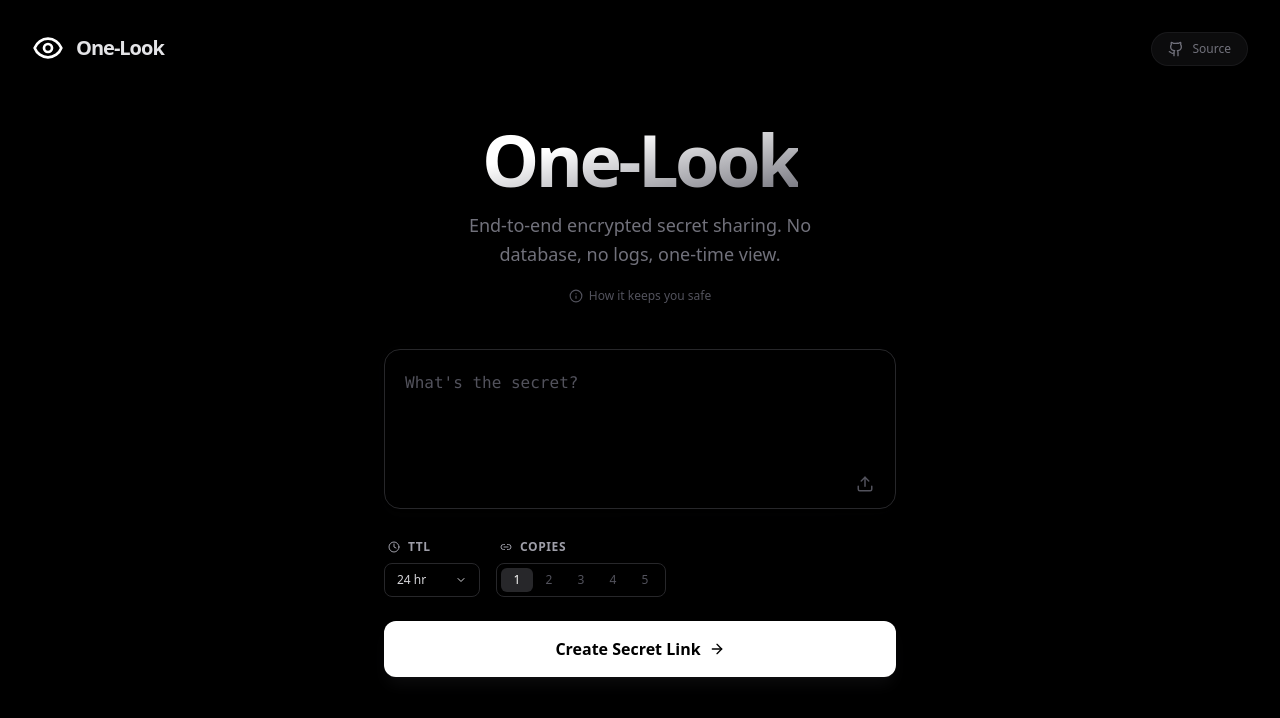
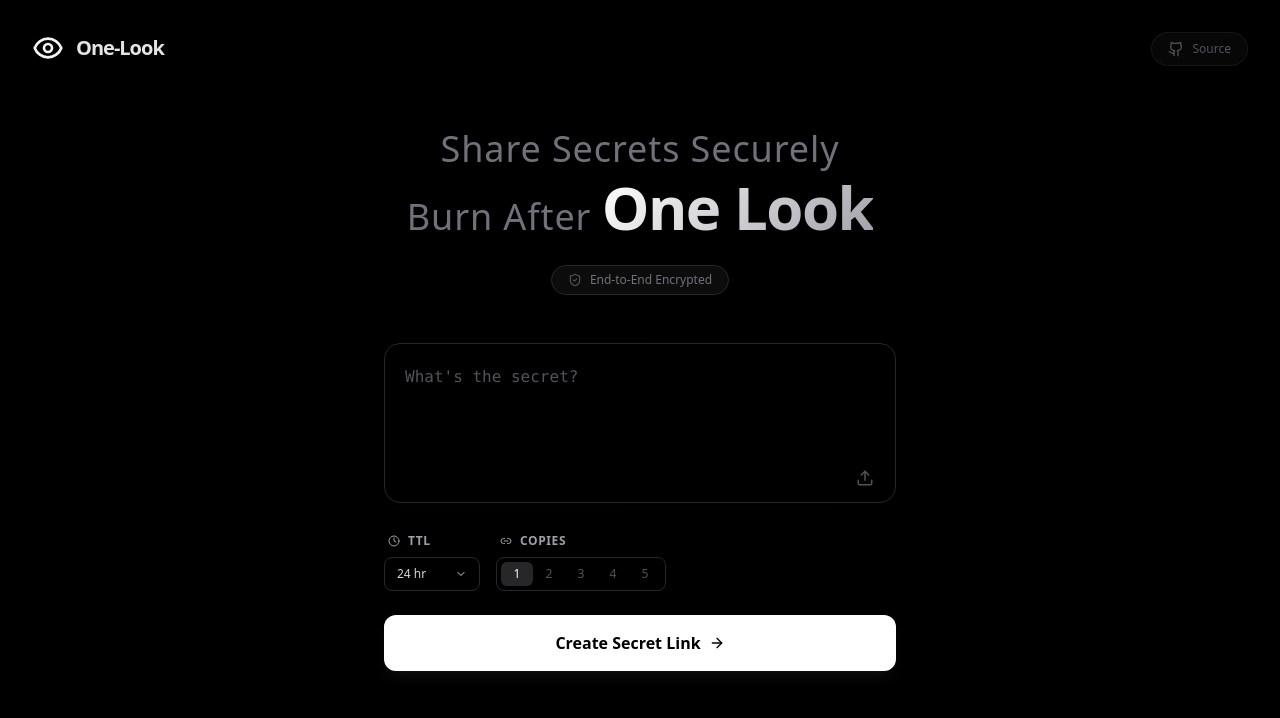
Before and after one commit to Kadxy/one-look, a Next.js app: page / in a window 1280 px wide. Shown: the top 718 px of the page. Built offline with nearby package versions, Linux system fonts and the light colour scheme.

Commit message:
feat: Refine global styles, update homepage layout, and enhance secret view UI with text adjustments.

```diff
--- a/src/app/globals.css
+++ b/src/app/globals.css
@@ -4,7 +4,8 @@
 
     html,
     body {
-        background-color: #000000;
+        background-color: #050505;
+        /* 稍微提亮一点点黑，更有质感 */
         color: #e4e4e7;
     }
 
@@ -16,17 +17,17 @@
 
 /* Custom Scrollbar */
 ::-webkit-scrollbar {
-    width: 8px;
-    height: 8px;
+    width: 6px;
+    height: 6px;
 }
 
 ::-webkit-scrollbar-track {
-    background: #000000;
+    background: transparent;
 }
 
 ::-webkit-scrollbar-thumb {
     background: #27272a;
-    border-radius: 4px;
+    border-radius: 3px;
 }
 
 ::-webkit-scrollbar-thumb:hover {
@@ -50,25 +51,19 @@
         transform: translateX(0);
     }
 
-    10%,
-    30%,
-    50%,
-    70%,
-    90% {
+    20%,
+    60% {
         transform: translateX(-4px);
     }
 
-    /* 减小幅度，更优雅 */
-    20%,
     40%,
-    60%,
     80% {
         transform: translateX(4px);
     }
 }
 
 .animate-shake {
-    animation: shake 0.4s ease-in-out;
+    animation: shake 0.4s cubic-bezier(.36, .07, .19, .97) both;
 }
 
 /* Underline slide */
@@ -79,28 +74,27 @@
 .underline-slide::after {
     content: '';
     position: absolute;
-    bottom: 0;
+    bottom: 2px;
     left: 0;
     width: 100%;
-    height: 2px;
-    background: linear-gradient(to right, #52525b, #ffffff, #52525b);
-    /* 更明显的下划线 */
+    height: 1px;
+    background: currentColor;
     transform: scaleX(0);
-    transform-origin: center;
-    transition: transform 0.5s cubic-bezier(0.19, 1, 0.22, 1);
+    transform-origin: right;
+    transition: transform 0.6s cubic-bezier(0.19, 1, 0.22, 1);
+    opacity: 0.5;
 }
 
 .underline-slide:hover::after {
     transform: scaleX(1);
+    transform-origin: left;
 }
 
-/* Gradient text - 增强对比度 */
+/* Platinum Gradient - 更高级的金属质感 */
 .text-gradient {
-    background: linear-gradient(to bottom right, #ffffff 30%, #71717a 100%);
+    background: linear-gradient(135deg, #ffffff 0%, #a1a1aa 100%);
     -webkit-background-clip: text;
     background-clip: text;
     color: transparent;
-    /* 强制透明，防止被其他类覆盖 */
     display: inline-block;
-    /* 防止裁剪问题 */
 }
--- a/src/app/page.tsx
+++ b/src/app/page.tsx
@@ -2,10 +2,10 @@
 
 import CreateForm from "@/components/CreateForm";
 import { GithubIcon } from "@/components/icons/GithubIcon";
-import { Logo } from "@/components/icons/Logo"; // 引入 Logo
+import { Logo } from "@/components/icons/Logo";
 import HowItWorks from "@/components/HowItWorks";
 import { useState } from "react";
-import { Info } from "lucide-react";
+import { ShieldCheck } from "lucide-react";
 
 export default function Home() {
   const [inResult, setInresult] = useState(false);
@@ -15,36 +15,38 @@ export default function Home() {
     <main className="relative flex min-h-screen flex-col items-center justify-center p-6 overflow-hidden bg-black text-zinc-200">
 
       {/* Top Left Logo */}
-      <div className="absolute top-8 left-8 z-20 flex items-center gap-3 select-none animate-in fade-in slide-in-from-top-4 duration-1000">
-        <Logo className="w-8 h-8 text-white" />
-        <span className="font-bold text-xl tracking-tighter">One-Look</span>
+      <div className="fixed top-8 left-8 z-20 flex items-center gap-3 select-none animate-in fade-in slide-in-from-top-4 duration-1000">
+        <Logo className="w-8 h-8 text-zinc-100" />
+        <span className="font-bold text-xl tracking-tighter text-zinc-200">One-Look</span>
       </div>
 
       <div className="absolute inset-0 bg-center [mask-image:linear-gradient(180deg,white,rgba(255,255,255,0))] opacity-10 pointer-events-none"></div>
 
-      <div className="z-10 w-full max-w-lg flex flex-col items-center space-y-10">
+      <div className="z-10 w-full max-w-lg flex flex-col items-center space-y-12">
 
-        <div className="text-center space-y-4 select-none">
-          <h1 className="text-5xl md:text-7xl font-black tracking-tighter animate-in fade-in slide-in-from-bottom-5 duration-1000">
-            <span className="text-gradient">
-              One-Look
+        <div className="text-center space-y-6 select-none">
+          <div className="space-y-2">
+            <p className="text-3xl md:text-4xl font-medium text-zinc-500 animate-in fade-in slide-in-from-bottom-5 duration-1000 tracking-wide">
+              {inResult ? "Your Secrets Secured" : "Share Secrets Securely"}
+            </p>
+            <h1 className="text-3xl md:text-4xl font-medium text-zinc-500 animate-in fade-in slide-in-from-bottom-5 duration-1000 delay-150 tracking-wide">
+              {inResult ? "Link for" : "Burn After"}&nbsp;
+              <span className="inline-block align-baseline font-black text-5xl md:text-6xl tracking-tight pb-1 cursor-default underline-slide text-gradient">
+                One Look
               </span>
             </h1>
-
-          <p className="text-base md:text-lg text-zinc-500 font-medium animate-in fade-in slide-in-from-bottom-5 duration-1000 delay-150 max-w-sm mx-auto leading-relaxed">
-            {inResult
-              ? "Share this link once. It's gone forever."
-              : "End-to-end encrypted secret sharing.\nNo database, no logs, one-time view."}
-          </p>
+          </div>
 
           {!inResult && (
+            <div className="animate-in fade-in slide-in-from-bottom-4 duration-1000 delay-300">
               <button
                 onClick={() => setIsModalOpen(true)}
-              className="inline-flex items-center gap-1.5 text-xs text-zinc-600 hover:text-zinc-400 transition-colors animate-in fade-in duration-1000 delay-300"
+                className="inline-flex items-center gap-2 px-4 py-1.5 rounded-full bg-zinc-900/50 border border-zinc-800 hover:bg-zinc-900 hover:border-zinc-700 hover:text-zinc-300 text-xs font-medium text-zinc-500 transition-all cursor-pointer group"
               >
-              <Info className="w-3.5 h-3.5" />
-              <span>How it keeps you safe</span>
+                <ShieldCheck className="w-3.5 h-3.5 text-zinc-600 group-hover:text-zinc-400 transition-colors" />
+                <span>End-to-End Encrypted</span>
               </button>
+            </div>
           )}
         </div>
 
@@ -58,10 +60,10 @@ export default function Home() {
           href="https://github.com/Kadxy/one-look"
           target="_blank"
           rel="noopener noreferrer"
-          className="flex items-center gap-2 px-4 py-2 rounded-full bg-zinc-900/50 backdrop-blur-sm border border-zinc-800/50 hover:border-zinc-700 transition-all duration-300 group"
+          className="flex items-center gap-2 px-4 py-2 rounded-full bg-zinc-900/30 backdrop-blur-sm border border-zinc-800/50 hover:border-zinc-700 hover:bg-zinc-900 transition-all duration-300 group"
         >
-          <GithubIcon size={16} className="text-zinc-500 group-hover:text-zinc-200 transition-colors" />
-          <span className="text-xs font-medium text-zinc-500 group-hover:text-zinc-300 transition-colors">Source</span>
+          <GithubIcon size={16} className="text-zinc-600 group-hover:text-zinc-200 transition-colors" />
+          <span className="text-xs font-medium text-zinc-600 group-hover:text-zinc-300 transition-colors">Source</span>
         </a>
       </div>
 
--- a/src/app/s/[id]/page.tsx
+++ b/src/app/s/[id]/page.tsx
@@ -2,8 +2,8 @@
 
 import { useState, use, useEffect } from "react";
 import { decryptData } from "@/lib/crypto";
-import { Loader2, EyeOff, Copy, Download, Check, LockOpen, FileText, Image as ImageIcon, Video, Music, ShieldAlert } from "lucide-react";
-import { copyToClipboard as copyText, downloadTextFile, triggerDownload } from "@/lib/utils";
+import { Loader2, EyeOff, Copy, Download, Check, LockOpen, FileText, Image as ImageIcon, Video, Music, SquareAsterisk } from "lucide-react";
+import { copyToClipboard as copyText, downloadTextFile, triggerDownload, cn } from "@/lib/utils";
 import { BurnResponse } from "@/app/api/burn/route";
 import { SecretTypes } from "@/lib/constants";
 import { Logo } from "@/components/icons/Logo";
@@ -65,7 +65,7 @@ export default function ViewSecretPage({ params }: { params: Promise<{ id: strin
             });
 
             if (res.status === 404) {
-                throw new Error("Secret has been destroyed or never existed.");
+                throw new Error("Secret vanished.");
             }
 
             if (!res.ok) {
@@ -117,9 +117,9 @@ export default function ViewSecretPage({ params }: { params: Promise<{ id: strin
     return (
         <main className="relative flex min-h-screen flex-col items-center justify-center p-6 bg-black text-zinc-200 transition-colors duration-300">
             {/* Logo */}
-            <div className="absolute top-8 left-8 z-20 flex items-center gap-3 select-none opacity-50 hover:opacity-100 transition-opacity">
-                <Logo className="w-6 h-6 text-white" />
-                <a href="/" className="font-bold text-lg tracking-tighter">One-Look</a>
+            <div className="absolute top-8 left-8 z-20 flex items-center gap-3 select-none opacity-50 hover:opacity-100 transition-opacity cursor-pointer" onClick={() => window.location.href = '/'}>
+                <Logo className="w-6 h-6 text-zinc-100" />
+                <span className="font-bold text-lg tracking-tighter">One-Look</span>
             </div>
 
             <div className="absolute inset-0 bg-center [mask-image:linear-gradient(180deg,white,rgba(255,255,255,0))] opacity-10 pointer-events-none"></div>
@@ -129,16 +129,16 @@ export default function ViewSecretPage({ params }: { params: Promise<{ id: strin
                 {(status === "idle" || status === 'loading') && (
                     <div className="bg-black border border-zinc-800 p-8 rounded-3xl text-center space-y-8 shadow-2xl shadow-zinc-900/50 animate-in fade-in zoom-in-95 duration-500">
                         <div className="w-20 h-20 bg-zinc-900 rounded-full flex items-center justify-center mx-auto text-zinc-200">
-                            <ShieldAlert className="w-10 h-10" />
+                            <SquareAsterisk className="w-10 h-10" />
                         </div>
                         <div className="select-none">
                             <h2 className="text-3xl font-bold mb-4">
-                                Decrypt Message
+                                Decrypt Secret
                             </h2>
                             <p className="text-zinc-500 leading-relaxed">
-                                You are about to view a one-time secret.
+                                You are about to view a secret.
                                 <br />
-                                <span className="text-zinc-400 font-medium">It will be permanently deleted once displayed.</span>
+                                <span className="text-zinc-400 font-medium">It vanishes completely once displayed.</span>
                             </p>
                         </div>
 
@@ -147,7 +147,7 @@ export default function ViewSecretPage({ params }: { params: Promise<{ id: strin
                                 <input
                                     value={inputKey}
                                     onChange={(e) => setInputKey(e.target.value)}
-                                    placeholder="Enter decryption key"
+                                    placeholder="Paste decryption key"
                                     className="w-full p-4 bg-zinc-800 border border-zinc-700 rounded-xl text-white focus:outline-none focus:ring-1 focus:ring-zinc-600 transition-all text-center font-mono placeholder:text-zinc-600"
                                 />
                             </div>
@@ -161,7 +161,7 @@ export default function ViewSecretPage({ params }: { params: Promise<{ id: strin
                             {status === 'loading' ? (
                                 <><Loader2 className="animate-spin w-5 h-5" /> <span>Decrypting...</span></>
                             ) : (
-                                "View Secret"
+                                "Reveal Secret"
                             )}
                         </button>
                     </div>
@@ -173,9 +173,10 @@ export default function ViewSecretPage({ params }: { params: Promise<{ id: strin
                             <div className="flex items-center justify-between select-none">
                                 <div className="flex items-center space-x-2 text-white">
                                     <LockOpen className="w-6 h-6" />
-                                    <span className="font-bold text-lg">Decrypted Content</span>
+                                    <span className="font-bold text-lg">Decrypted</span>
                                 </div>
-                                <span className="text-xs text-red-400 font-medium bg-red-950/30 px-2 py-1 rounded">Burned from server</span>
+                                {/* 优雅的灰色 Badge */}
+                                <span className="text-[10px] uppercase tracking-wider text-zinc-500 font-semibold bg-zinc-900/50 border border-zinc-800 px-2 py-1 rounded">Vanished from server</span>
                             </div>
 
                             {secretType === SecretTypes.TEXT && (
```
Also changed, not shown: src/components/HowItWorks.tsx (+46 -33 lines). Lines whose indentation alone changed are shown as unchanged.
